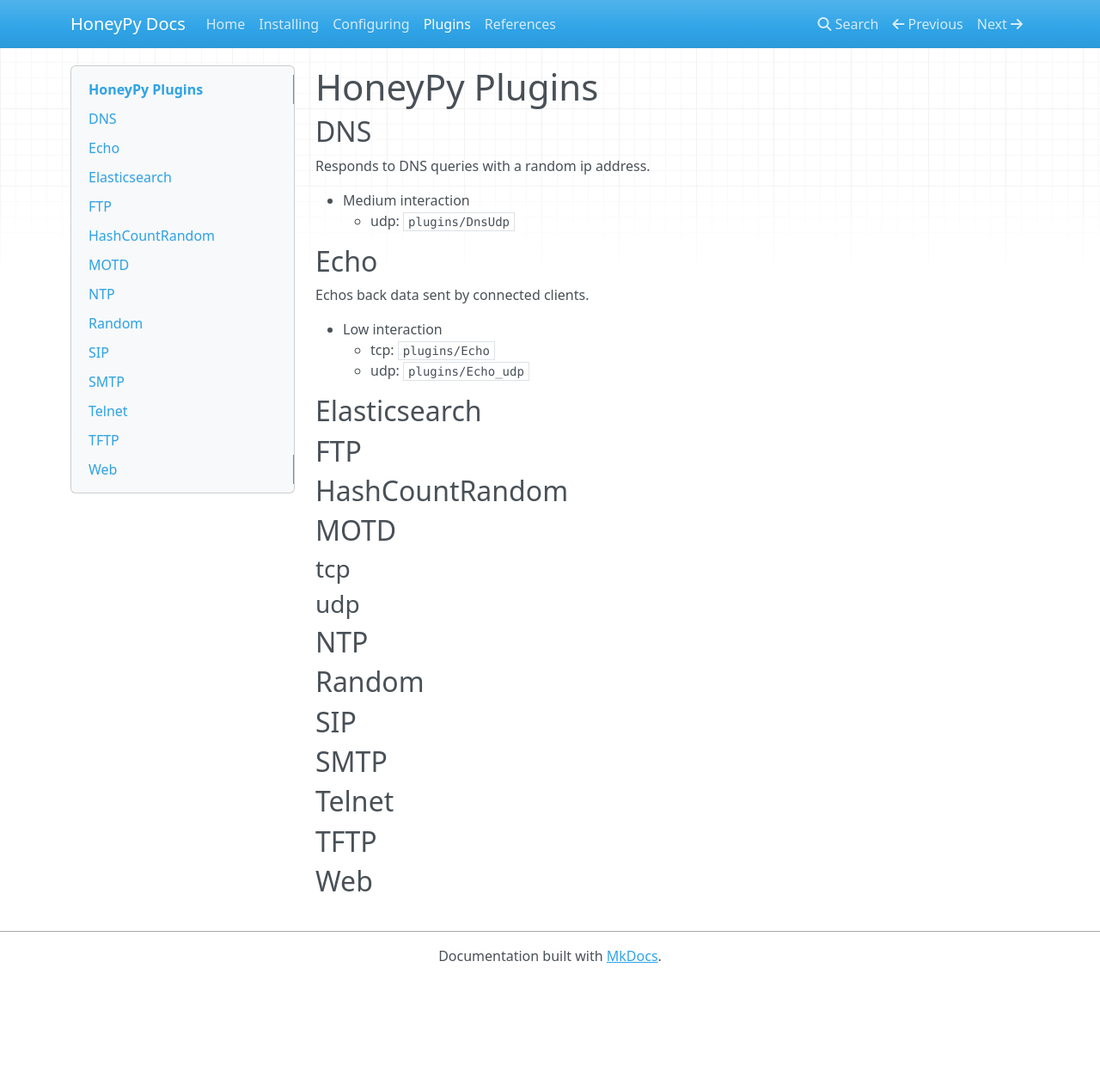
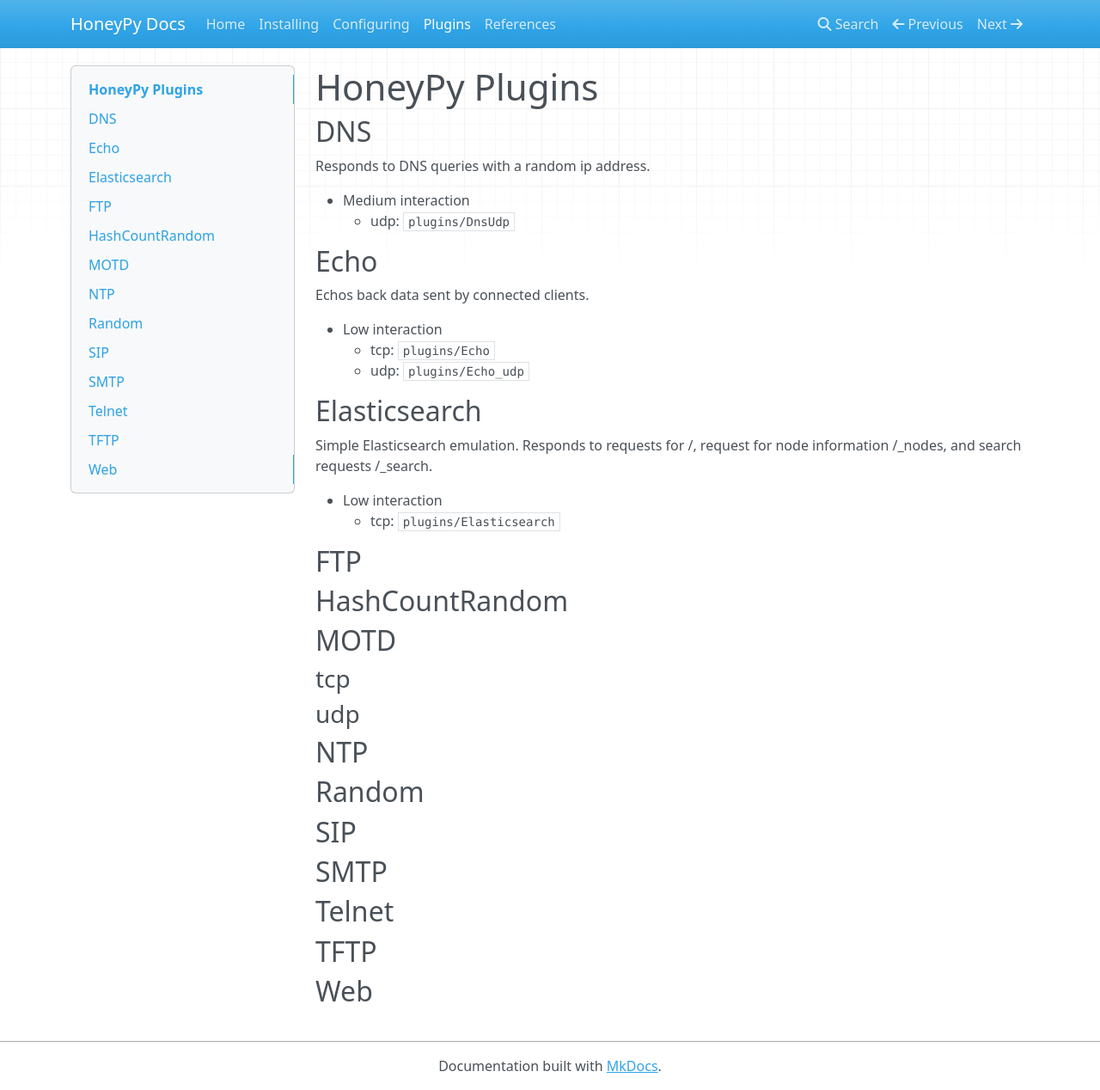
Before and after one commit to foospidy/HoneyPy, an MkDocs documentation site: the page built from docs/plugins.md, in a window 1280 px wide and 1268 px high. Shown: the whole window at 86% size. Built offline with MkDocs 1.6.1, drawn with Linux system fonts in a browser that asks for light colours; nearby versions of some CDN libraries; old or Windows-style settings are respelled for this version of MkDocs.

Commit message:
docs update

```diff
--- a/docs/plugins.md
+++ b/docs/plugins.md
@@ -16,6 +16,11 @@
     - udp: `plugins/Echo_udp`
 
 ## Elasticsearch
+
+Simple Elasticsearch emulation. Responds to requests for /, request for node information /_nodes, and search requests /_search.
+
+- Low interaction
+    - tcp: `plugins/Elasticsearch`
 
 ## FTP
 
```
